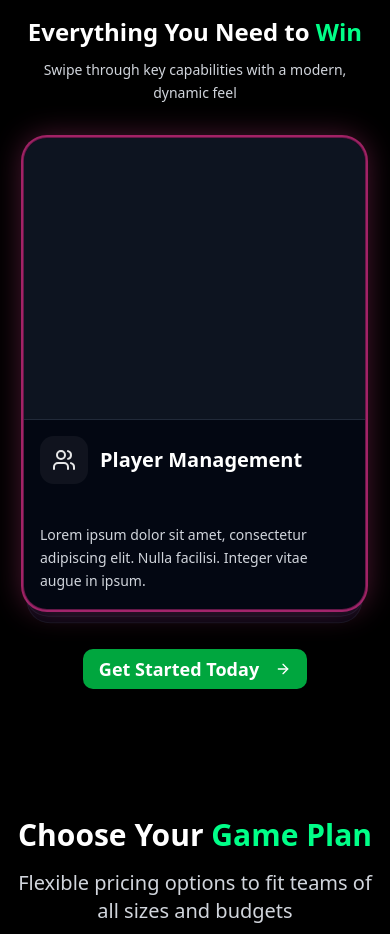
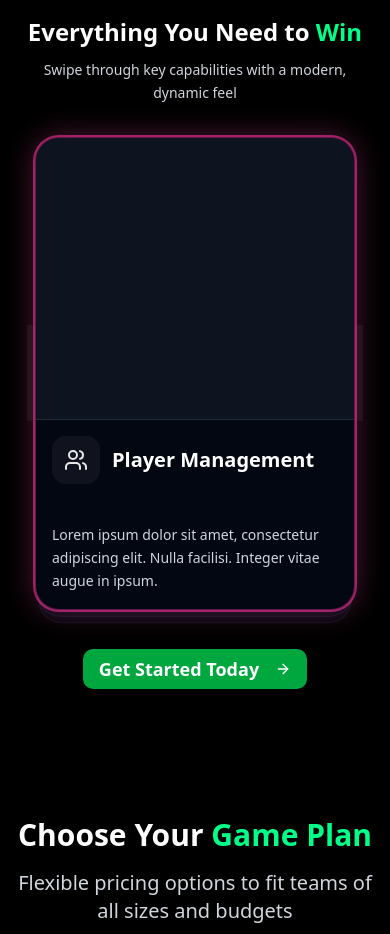
Before and after one commit to xyzarnav/LeadMeBoard, a Next.js app: page / in a window 390 px wide. Shown: the part 940-1874 px from the top of the page. Built offline with nearby package versions, Linux system fonts and the light colour scheme.

Commit message:
Refactor SwipeDeck component to improve drag-and-drop functionality and enhance card preview animations; streamline code for better readability and maintainability.

```diff
--- a/src/components/sections/SwipeDeck.tsx
+++ b/src/components/sections/SwipeDeck.tsx
@@ -10,24 +10,14 @@ export default function SwipeDeck({ items }: { items: SwipeItem[] }) {
   const cardRef = useRef<HTMLDivElement | null>(null);
   const frameRef = useRef<number | null>(null);
   const valuesRef = useRef({ x: 0, y: 0, rot: 0 });
+  const nextRef = useRef<HTMLDivElement | null>(null);
+  const thirdRef = useRef<HTMLDivElement | null>(null);
 
   const neonStyles = useMemo(
     () => [
-      {
-        ring: "ring-2 ring-pink-500/60",
-        shadow: "shadow-[0_0_30px_rgba(236,72,153,0.35)]",
-        border: "border-pink-500/40",
-      },
-      {
-        ring: "ring-2 ring-green-500/60",
-        shadow: "shadow-[0_0_30px_rgba(34,197,94,0.35)]",
-        border: "border-green-500/40",
-      },
-      {
-        ring: "ring-2 ring-purple-500/60",
-        shadow: "shadow-[0_0_30px_rgba(168,85,247,0.35)]",
-        border: "border-purple-500/40",
-      },
+      { ring: "ring-2 ring-pink-500/60", shadow: "shadow-[0_0_30px_rgba(236,72,153,0.35)]", border: "border-pink-500/40" },
+      { ring: "ring-2 ring-green-500/60", shadow: "shadow-[0_0_30px_rgba(34,197,94,0.35)]", border: "border-green-500/40" },
+      { ring: "ring-2 ring-purple-500/60", shadow: "shadow-[0_0_30px_rgba(168,85,247,0.35)]", border: "border-purple-500/40" },
     ],
     []
   );
@@ -38,85 +28,49 @@ export default function SwipeDeck({ items }: { items: SwipeItem[] }) {
     frameRef.current = null;
     const { x, y, rot } = valuesRef.current;
     const el = cardRef.current;
-    if (el) {
-      el.style.transform = `translate3d(${x}px, ${y}px, 0) rotate(${rot}deg)`;
-    }
+    if (el) el.style.transform = `translate3d(${x}px, ${y}px, 0) rotate(${rot}deg)`;
+
+    // Lift previews depending on drag progress (deck-like animation)
+    const progress = Math.min(1, Math.abs(x) / 120);
+    const n = nextRef.current;
+    const t = thirdRef.current;
+    if (n) n.style.transform = `translateY(${9 - progress * 9}px) scale(${0.99 + progress * 0.02})`;
+    if (t) t.style.transform = `translateY(${18 - progress * 9}px) scale(${0.98 + progress * 0.01})`;
+    if (n) n.style.opacity = `${0.8 + progress * 0.1}`;
+    if (t) t.style.opacity = `${0.7 + progress * 0.05}`;
   }
-  function schedule() {
-    if (frameRef.current == null) {
-      frameRef.current = requestAnimationFrame(applyTransform);
-    }
-  }
+  function schedule() { if (frameRef.current == null) frameRef.current = requestAnimationFrame(applyTransform); }
 
   function startDrag(x: number, y: number) {
     draggingRef.current = true;
     startRef.current = { x, y };
-    const el = cardRef.current;
-    if (el) {
-      el.style.transition = "none";
-    }
+    const el = cardRef.current; if (el) el.style.transition = "none";
   }
   function moveDrag(x: number, y: number) {
     if (!draggingRef.current) return;
-    const dx = x - startRef.current.x;
-    const dy = y - startRef.current.y;
-    valuesRef.current.x = dx;
-    valuesRef.current.y = dy;
-    valuesRef.current.rot = dx / 20;
-    schedule();
+    const dx = x - startRef.current.x; const dy = y - startRef.current.y;
+    valuesRef.current.x = dx; valuesRef.current.y = dy; valuesRef.current.rot = dx / 20; schedule();
   }
   function endDrag() {
-    if (!draggingRef.current) return;
-    draggingRef.current = false;
-    const threshold = 120;
-    const { x, y, rot } = valuesRef.current;
+    if (!draggingRef.current) return; draggingRef.current = false;
+    const threshold = 120; const { x, y, rot } = valuesRef.current;
+    const n = nextRef.current; const t = thirdRef.current;
     if (Math.abs(x) > threshold) {
-      const dir = x > 0 ? 1 : -1;
-      const card = cardRef.current;
-      if (card) {
-        card.style.transition = "transform 320ms ease, opacity 320ms ease";
-        card.style.transform = `translate3d(${dir * 800}px, ${y}px, 0) rotate(${rot + dir * 20}deg)`;
-        card.style.opacity = "0";
-      }
-      setTimeout(() => {
-        setIndex((i) => (i + 1) % items.length);
-        valuesRef.current = { x: 0, y: 0, rot: 0 };
-        if (card) card.removeAttribute("style");
-      }, 320);
+      const dir = x > 0 ? 1 : -1; const card = cardRef.current;
+      if (card) { card.style.transition = "transform 320ms ease, opacity 320ms ease"; card.style.transform = `translate3d(${dir * 800}px, ${y}px, 0) rotate(${rot + dir * 20}deg)`; card.style.opacity = "0"; }
+      setTimeout(() => { setIndex((i) => (i + 1) % items.length); valuesRef.current = { x: 0, y: 0, rot: 0 }; if (card) card.removeAttribute("style"); if (n) n.removeAttribute("style"); if (t) t.removeAttribute("style"); }, 320);
     } else {
-      const el = cardRef.current;
-      if (el) {
-        el.style.transition = "transform 220ms ease";
-        el.style.transform = "translate3d(0,0,0) rotate(0deg)";
-      }
-      valuesRef.current = { x: 0, y: 0, rot: 0 };
+      const el = cardRef.current; if (el) { el.style.transition = "transform 220ms ease"; el.style.transform = "translate3d(0,0,0) rotate(0deg)"; }
+      if (n) n.removeAttribute("style"); if (t) t.removeAttribute("style"); valuesRef.current = { x: 0, y: 0, rot: 0 };
     }
   }
 
-  function onPointerDown(e: React.PointerEvent) {
-    (e.currentTarget as HTMLElement).setPointerCapture(e.pointerId);
-    startDrag(e.clientX, e.clientY);
-  }
-  function onPointerMove(e: React.PointerEvent) {
-    moveDrag(e.clientX, e.clientY);
-  }
-  function onPointerUp() {
-    endDrag();
-  }
-
-  function onTouchStart(e: React.TouchEvent) {
-    const t = e.touches[0];
-    if (!t) return;
-    startDrag(t.clientX, t.clientY);
-  }
-  function onTouchMove(e: React.TouchEvent) {
-    const t = e.touches[0];
-    if (!t) return;
-    moveDrag(t.clientX, t.clientY);
-  }
-  function onTouchEnd() {
-    endDrag();
-  }
+  function onPointerDown(e: React.PointerEvent) { (e.currentTarget as HTMLElement).setPointerCapture(e.pointerId); startDrag(e.clientX, e.clientY); }
+  function onPointerMove(e: React.PointerEvent) { moveDrag(e.clientX, e.clientY); }
+  function onPointerUp() { endDrag(); }
+  function onTouchStart(e: React.TouchEvent) { const t = e.touches[0]; if (!t) return; startDrag(t.clientX, t.clientY); }
+  function onTouchMove(e: React.TouchEvent) { const t = e.touches[0]; if (!t) return; moveDrag(t.clientX, t.clientY); }
+  function onTouchEnd() { endDrag(); }
 
   const renderCardInner = (itemIndex: number, muted = false) => {
     const item = items[itemIndex % items.length];
@@ -131,31 +85,26 @@ export default function SwipeDeck({ items }: { items: SwipeItem[] }) {
             </div>
             <h3 className="text-xl sm:text-2xl font-bold text-white">{item.title}</h3>
           </div>
-          <p className="text-sm sm:text-base text-gray-300 leading-relaxed mt-3">
-            Lorem ipsum dolor sit amet, consectetur adipiscing elit. Nulla facilisi. Integer vitae augue in ipsum.
-          </p>
+          <p className="text-sm sm:text-base text-gray-300 leading-relaxed mt-3">Lorem ipsum dolor sit amet, consectetur adipiscing elit. Nulla facilisi. Integer vitae augue in ipsum.</p>
         </div>
       </div>
     );
   };
 
-  const nextIndex = (index + 1) % items.length;
-  const thirdIndex = (index + 2) % items.length;
+  const nextIndex = (index + 1) % items.length; const thirdIndex = (index + 2) % items.length;
 
   return (
-    <div className="mx-auto w-[88vw] max-w-[480px] sm:max-w-[540px] md:max-w-[560px] relative isolate" style={{ height: "56vh" }}>
-      {/* Masked stage to prevent background mixing on drag */}
-      <div className="absolute inset-0 rounded-3xl overflow-hidden z-0 pointer-events-none">
-        <div className="absolute inset-0 bg-black/90" />
-      </div>
+    <div className="mx-auto w-[82vw] max-w-[440px] sm:w-[88vw] sm:max-w-[540px] md:max-w-[560px] relative isolate" style={{ height: "56vh" }}>
+      {/* Subtle deck edges to suggest more cards */}
+      <div className="absolute -left-2 top-1/2 -translate-y-1/2 h-24 w-2 rounded-r bg-white/5" />
+      <div className="absolute -right-2 top-1/2 -translate-y-1/2 h-24 w-2 rounded-l bg-white/5" />
+
+      {/* Masked stage */}
+      <div className="absolute inset-0 rounded-3xl overflow-hidden z-0 pointer-events-none"><div className="absolute inset-0 bg-black/90" /></div>
 
       {/* Preview cards */}
-      <div className="absolute inset-0 rounded-3xl bg-gray-950 border border-gray-800/60 pointer-events-none z-10 opacity-70" style={{ transform: `translateY(18px) scale(0.98)` }}>
-        {renderCardInner(thirdIndex, true)}
-      </div>
-      <div className="absolute inset-0 rounded-3xl bg-gray-950 border border-gray-800/60 pointer-events-none z-20 opacity-80" style={{ transform: `translateY(9px) scale(0.99)` }}>
-        {renderCardInner(nextIndex, true)}
-      </div>
+      <div ref={thirdRef} className="absolute inset-0 rounded-3xl bg-gray-950 border border-gray-800/60 pointer-events-none z-10 opacity-70" style={{ transform: `translateY(18px) scale(0.98)` }}>{renderCardInner(thirdIndex, true)}</div>
+      <div ref={nextRef} className="absolute inset-0 rounded-3xl bg-gray-950 border border-gray-800/60 pointer-events-none z-20 opacity-80" style={{ transform: `translateY(9px) scale(0.99)` }}>{renderCardInner(nextIndex, true)}</div>
 
       {/* Active card */}
       <div
@@ -169,11 +118,7 @@ export default function SwipeDeck({ items }: { items: SwipeItem[] }) {
         onTouchMove={onTouchMove}
         onTouchEnd={onTouchEnd}
         className={`absolute inset-0 select-none touch-none cursor-grab active:cursor-grabbing rounded-3xl bg-gray-950 border ${currentStyle.border} ${currentStyle.ring} ${currentStyle.shadow} z-50`}
-        style={{
-          transform: "translate3d(0,0,0) rotate(0deg)",
-          transition: "transform 220ms ease",
-          willChange: "transform",
-        }}
+        style={{ transform: "translate3d(0,0,0) rotate(0deg)", transition: "transform 220ms ease", willChange: "transform" }}
       >
         {renderCardInner(index)}
       </div>
```
